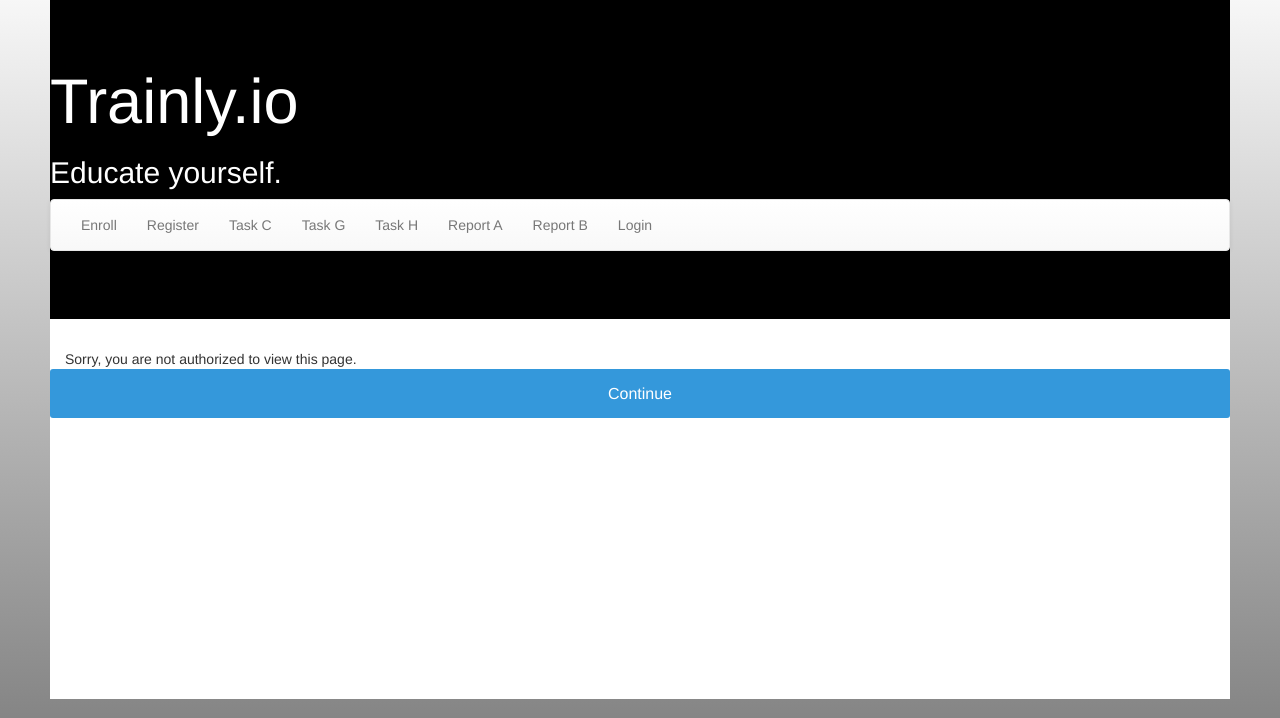
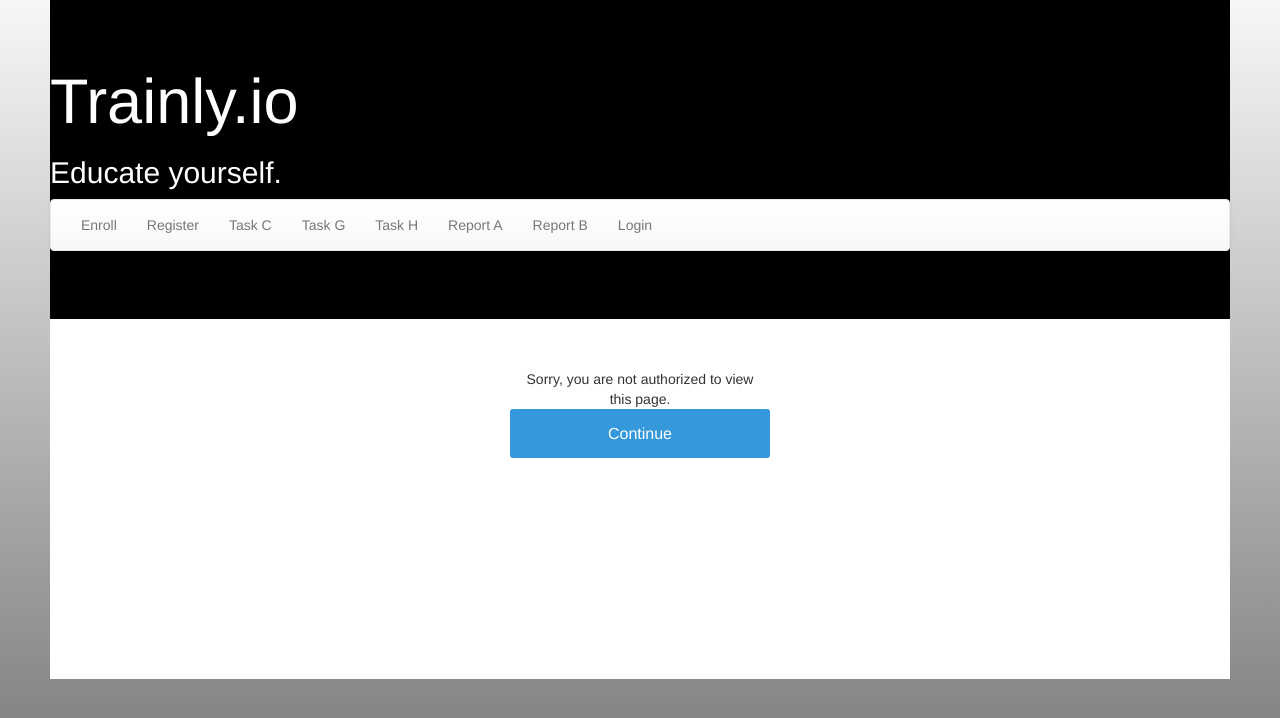
Before and after one commit to namratab94/course_management_system, a Python web app: template dbms_flask/app/templates/unauthorised.html in a window 1280 px wide. Shown: the part 51-769 px from the top of the page. Run offline with Jinja, Linux system fonts and the light colour scheme; the template is opened without the code that fills it, so the values that code supplies are empty; some libraries are stand-ins or nearby versions.

Commit message:
fixed button

```diff
--- a/dbms_flask/app/templates/unauthorised.html
+++ b/dbms_flask/app/templates/unauthorised.html
@@ -2,15 +2,15 @@
 
 {% include 'header.html' %}
 
-<div class="container-fluid">
-	Sorry, you are not authorized to view this page.
-</div>
+<form>
+	<div class="container-fluid">
+		Sorry, you are not authorized to view this page.
+	</div>
 
-<div class="login-form" >
 	<input class="btn btn-primary btn-large btn-block"
 		value="Continue"
 		type="submit"
 		onClick="location.href='/logout'">
-</div>
+</form>
 
 </html>
```
